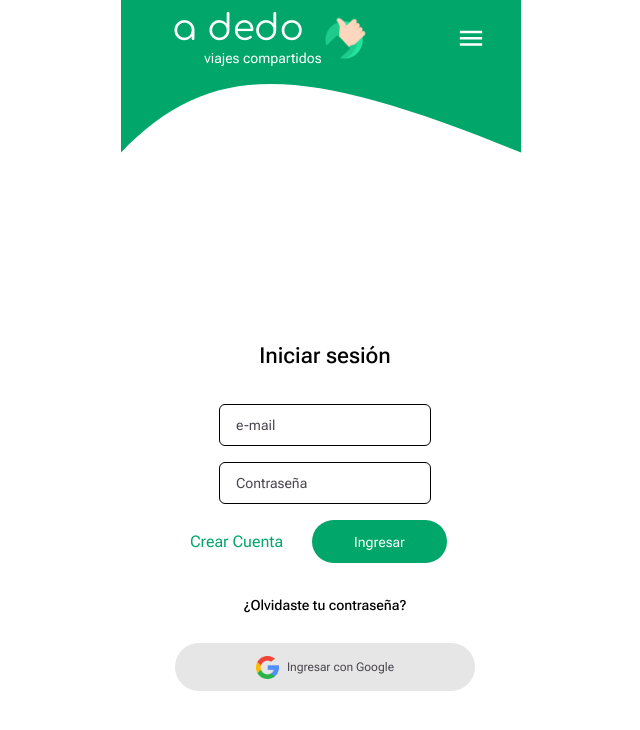
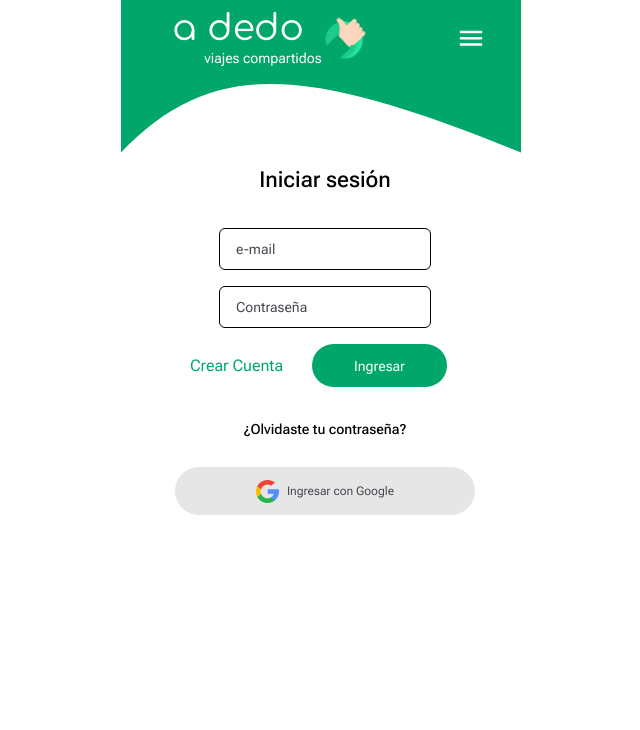
Before and after one commit to Diegogagan2587/A-Dedo, a React (Vite) app in the folder frontend/: page /login in a window 1280 px wide. Shown: the top 730 px of the page, without its empty margins (319-959 px from the left). Built offline with nearby package versions, Linux system fonts and the light colour scheme; no server answers; a web font is replaced by a local one.

Commit message:
fix/front/Login: spacing between navbar and componet

```diff
--- a/frontend/src/pages/Login.jsx
+++ b/frontend/src/pages/Login.jsx
@@ -32,7 +32,7 @@ const Login = ({setIsLoggedIn}) => {
     navigate('/register/step-1');
   };
   return (
-    <section className="flex flex-col w-full h-full m-0 items-center gap-4 pl-[48px] pr-[40px] pt-[20vw]">
+    <section className="flex flex-col w-full h-full m-0 items-center gap-4 pl-[48px] pr-[40px] pt-[20vw] sm:pt-20">
       <h1 className="my-2 text-[22px] font-medium">Iniciar sesión</h1>
       <form className="flex flex-col w-full items-center justify-around">
         <Input
```
